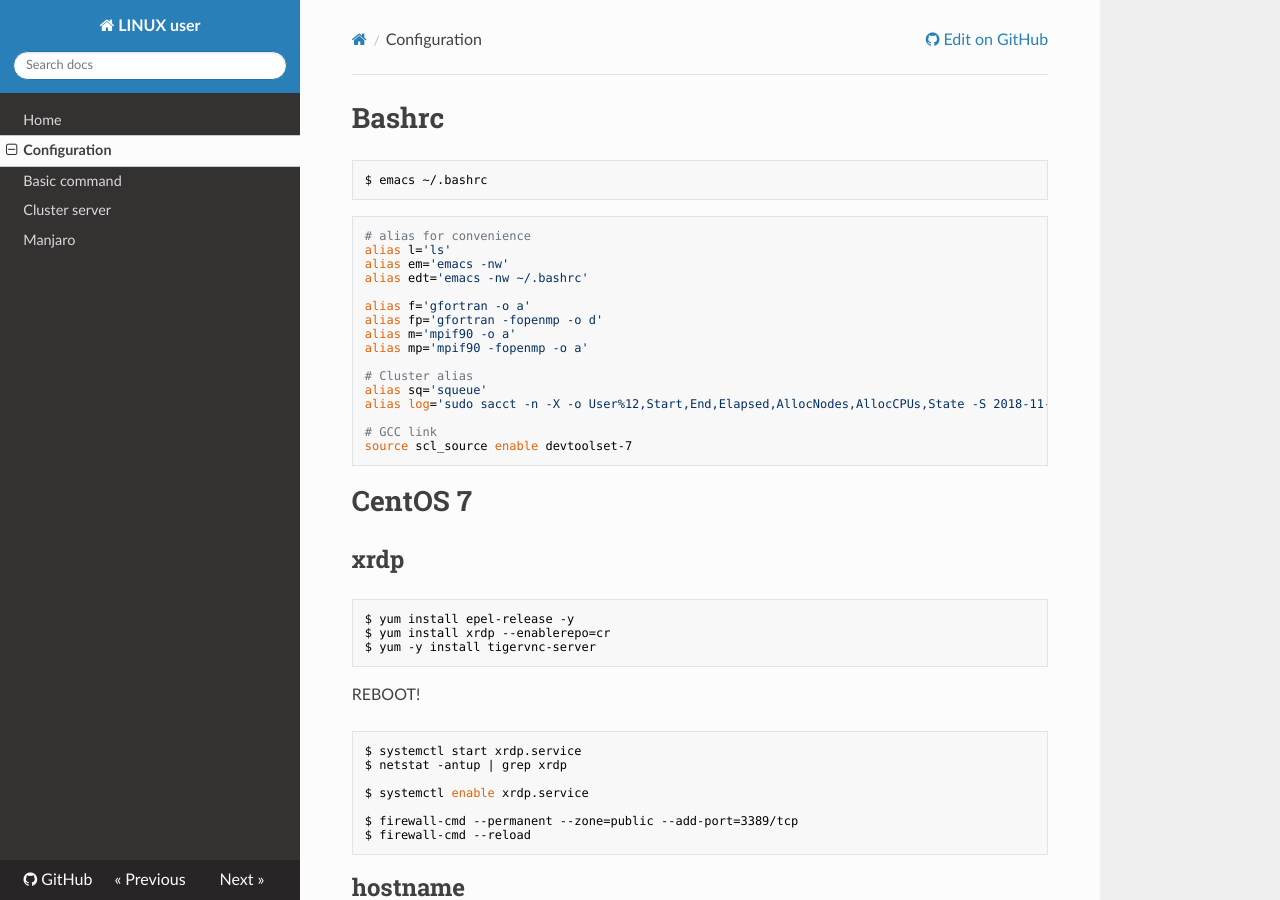
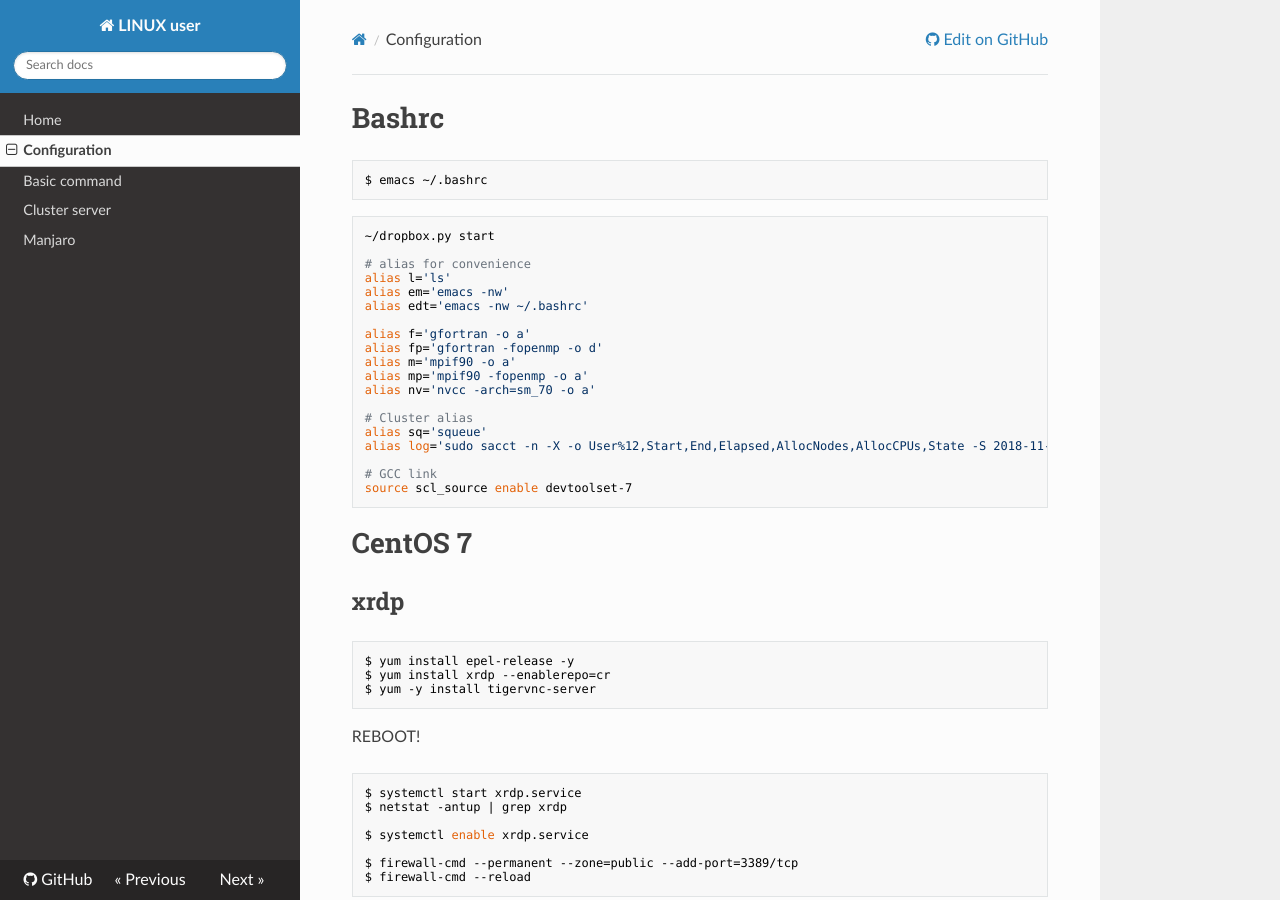
Before and after one commit to WonyoungCho/LINUX, an MkDocs documentation site: the page built from docs/config.md, in a window 1280 px wide and 900 px high. Built offline with MkDocs 1.6.1, drawn with Linux system fonts in a browser that asks for light colours; nearby versions of some CDN libraries; old or Windows-style settings are respelled for this version of MkDocs.

Commit message:
Update config.md

````diff
--- a/docs/config.md
+++ b/docs/config.md
@@ -4,6 +4,8 @@
 $ emacs ~/.bashrc
 ```
 ```bash
+~/dropbox.py start
+
 # alias for convenience
 alias l='ls'
 alias em='emacs -nw'
@@ -13,6 +15,7 @@ alias f='gfortran -o a'
 alias fp='gfortran -fopenmp -o d'
 alias m='mpif90 -o a'
 alias mp='mpif90 -fopenmp -o a'
+alias nv='nvcc -arch=sm_70 -o a'
 
 # Cluster alias
 alias sq='squeue'
````
